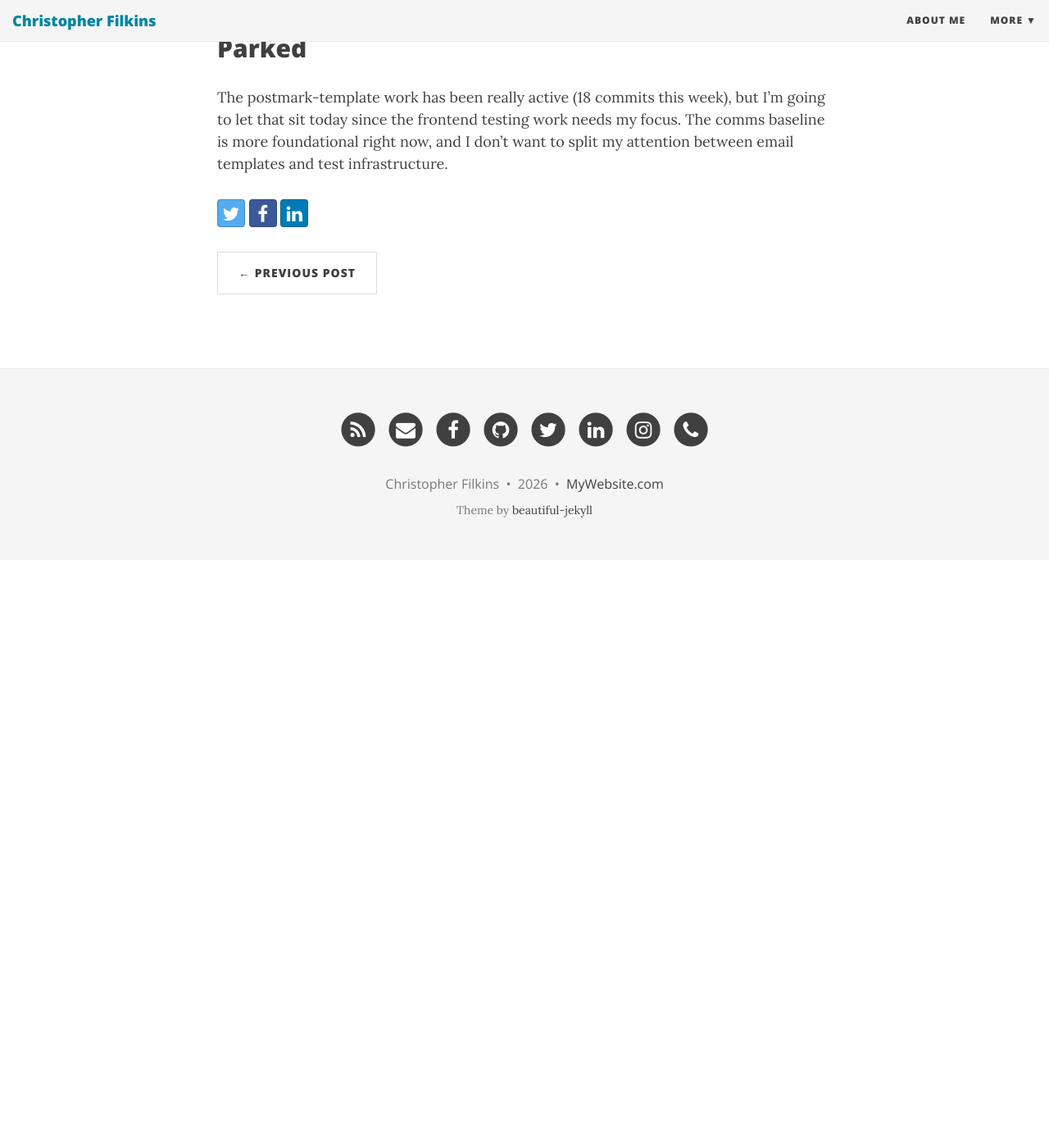
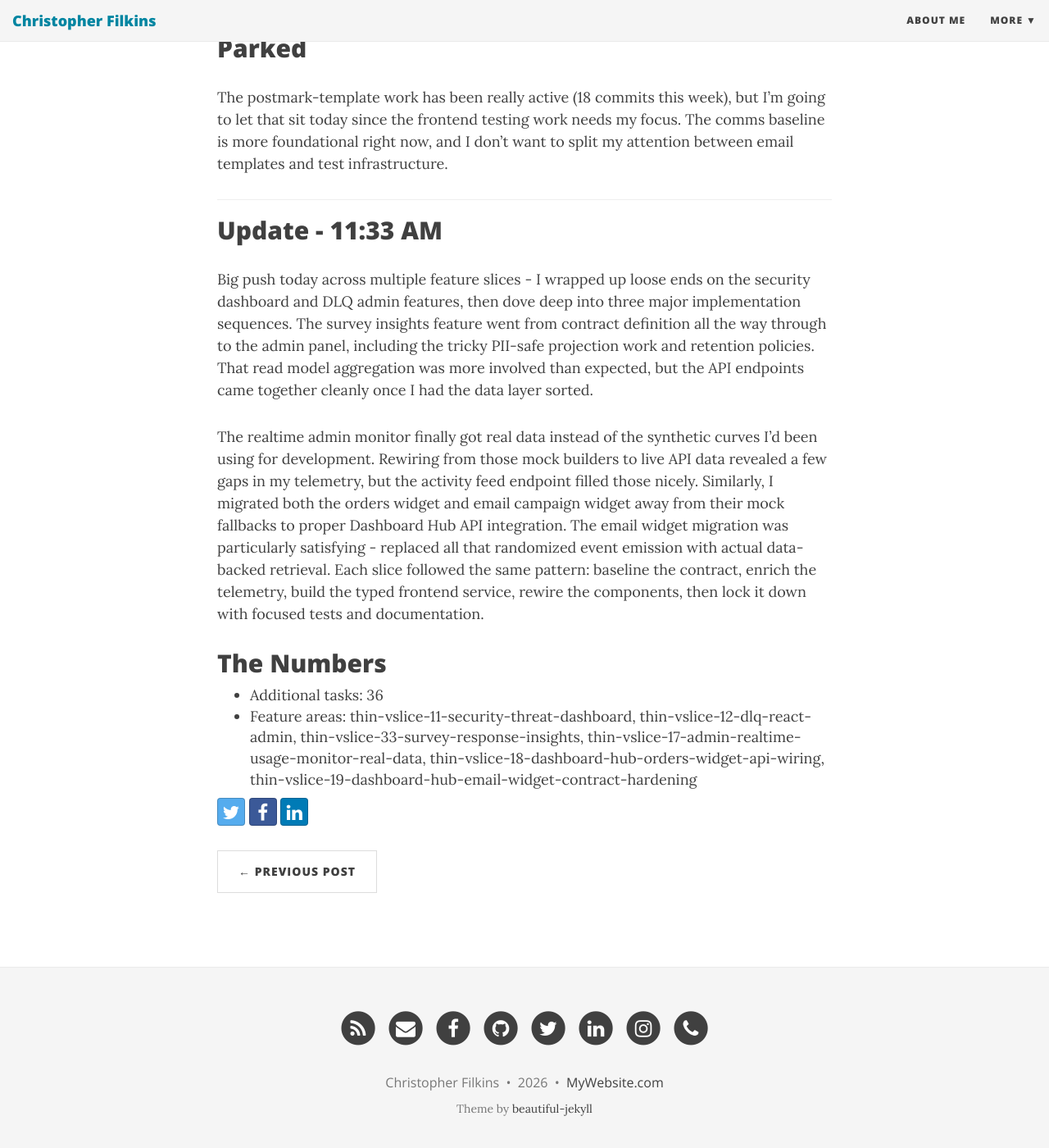
Before and after one commit to filchyboy/filchyboy.github.io, a Jekyll site: the page built from _posts/2026-02-27-todays-plan.md, in a window 1280 px wide and 1400 px high, scrolled down 1621 px. Shown: the whole window at 82% size. Built offline with Jekyll 4.4.1, drawn with Linux system fonts in a browser that asks for light colours; nearby versions of some CDN libraries; before the commit the page ends 2304 px from its top, so only the background shows below that.

Commit message:
Update build-in-public update: Daily Development Update

```diff
--- a/_posts/2026-02-27-todays-plan.md
+++ b/_posts/2026-02-27-todays-plan.md
@@ -34,3 +34,20 @@ I'm riding the momentum from yesterday's work on the thin vertical slices - both
 ## Parked
 
 The postmark-template work has been really active (18 commits this week), but I'm going to let that sit today since the frontend testing work needs my focus. The comms baseline is more foundational right now, and I don't want to split my attention between email templates and test infrastructure.
+
+---
+
+## Update - 11:33 AM
+
+Big push today across multiple feature slices - I wrapped up loose ends on the security dashboard and DLQ admin features, then dove deep into three major implementation sequences. The survey insights feature went from contract definition all the way through to the admin panel, including the tricky PII-safe projection work and retention policies. That read model aggregation was more involved than expected, but the API endpoints came together cleanly once I had the data layer sorted.
+
+The realtime admin monitor finally got real data instead of the synthetic curves I'd been using for development. Rewiring from those mock builders to live API data revealed a few gaps in my telemetry, but the activity feed endpoint filled those nicely. Similarly, I migrated both the orders widget and email campaign widget away from their mock fallbacks to proper Dashboard Hub API integration. The email widget migration was particularly satisfying - replaced all that randomized event emission with actual data-backed retrieval. Each slice followed the same pattern: baseline the contract, enrich the telemetry, build the typed frontend service, rewire the components, then lock it down with focused tests and documentation.
+
+## The Numbers
+- Additional tasks: 36
+- Feature areas: thin-vslice-11-security-threat-dashboard, thin-vslice-12-dlq-react-admin, thin-vslice-33-survey-response-insights, thin-vslice-17-admin-realtime-usage-monitor-real-data, thin-vslice-18-dashboard-hub-orders-widget-api-wiring, thin-vslice-19-dashboard-hub-email-widget-contract-hardening
+<!-- Generated by dev-tracker publish_to_jekyll.py (AI mode) -->
+<!-- accomplished-date: 2026-02-27 -->
+<!-- unit-ids: tv11-focused-tests-and-gates,tv11-docs-and-admin-guide,tv12-focused-tests-and-gates,tv12-docs-and-ops-guide,tv33-contract-survey-insights-metrics,tv33-backend-readmodel-survey-insights,tv33-backend-insights-api-and-export,tv33-data-pii-allowlist-and-retention,tv33-frontend-admin-survey-insights-panel,tv33-observability-insights-freshness-export,tv33-focused-tests-api-ui-security,tv33-docs-handoff-and-gates,tv17-realtime-monitor-contract-baseline,tv17-current-metrics-real-data,tv17-metrics-history-real-series,tv17-admin-activity-endpoint,tv17-frontend-live-api-service,tv17-rewire-realtime-usage-monitor,tv17-focused-tests-and-gates,tv17-ops-docs-and-telemetry-reference,tv18-orders-widget-contract-baseline,tv18-orders-endpoint-source-metadata,tv18-orders-telemetry-enrichment,tv18-dashboard-hub-orders-api-service,tv18-rewire-orders-dashboard-controller,tv18-remove-runtime-mock-orders-fallback,tv18-focused-tests-and-gates,tv18-orders-widget-docs-and-runbook,tv19-email-widget-contract-baseline,tv19-email-endpoint-source-metadata,tv19-email-events-data-backed-task,tv19-email-telemetry-enrichment,tv19-dashboard-hub-email-api-service,tv19-migrate-email-campaign-widget-hook,tv19-focused-tests-and-gates,tv19-email-widget-migration-docs -->
+
+<!-- unit-ids: tv11-docs-and-admin-guide,tv11-focused-tests-and-gates,tv12-docs-and-ops-guide,tv12-focused-tests-and-gates,tv17-admin-activity-endpoint,tv17-current-metrics-real-data,tv17-focused-tests-and-gates,tv17-frontend-live-api-service,tv17-metrics-history-real-series,tv17-ops-docs-and-telemetry-reference,tv17-realtime-monitor-contract-baseline,tv17-rewire-realtime-usage-monitor,tv18-dashboard-hub-orders-api-service,tv18-focused-tests-and-gates,tv18-orders-endpoint-source-metadata,tv18-orders-telemetry-enrichment,tv18-orders-widget-contract-baseline,tv18-orders-widget-docs-and-runbook,tv18-remove-runtime-mock-orders-fallback,tv18-rewire-orders-dashboard-controller,tv19-dashboard-hub-email-api-service,tv19-email-endpoint-source-metadata,tv19-email-events-data-backed-task,tv19-email-telemetry-enrichment,tv19-email-widget-contract-baseline,tv19-email-widget-migration-docs,tv19-focused-tests-and-gates,tv19-migrate-email-campaign-widget-hook,tv33-backend-insights-api-and-export,tv33-backend-readmodel-survey-insights,tv33-contract-survey-insights-metrics,tv33-data-pii-allowlist-and-retention,tv33-docs-handoff-and-gates,tv33-focused-tests-api-ui-security,tv33-frontend-admin-survey-insights-panel,tv33-observability-insights-freshness-export -->
```
